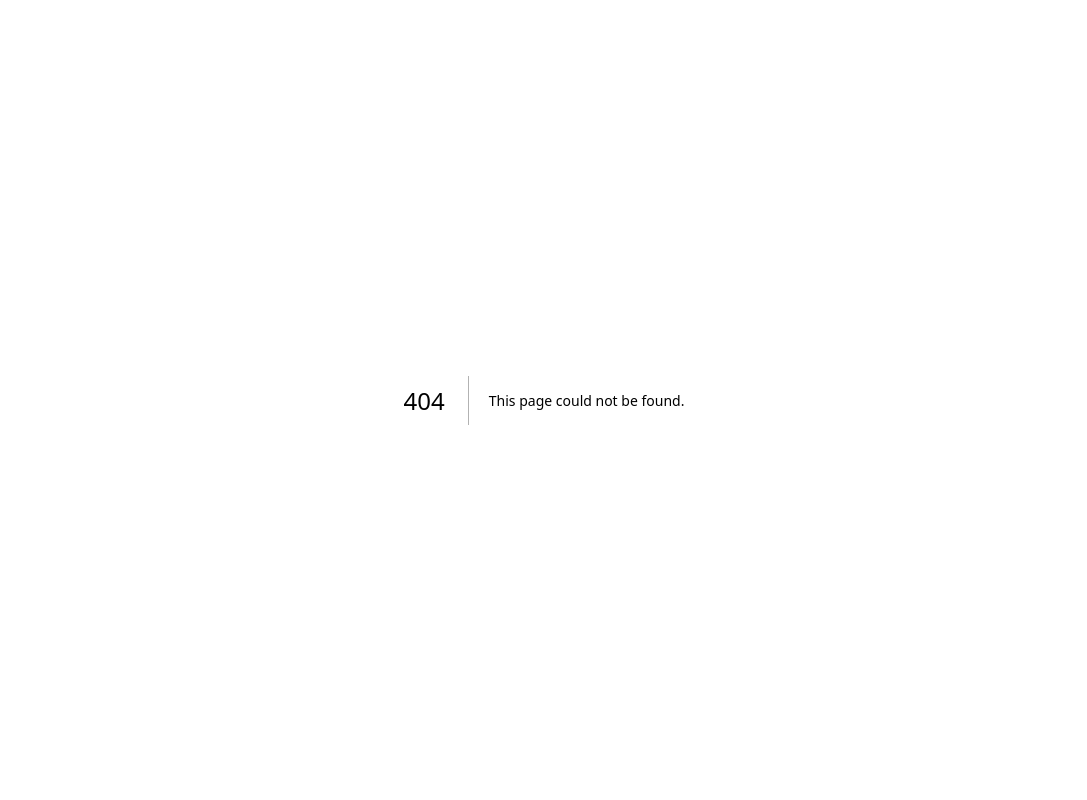
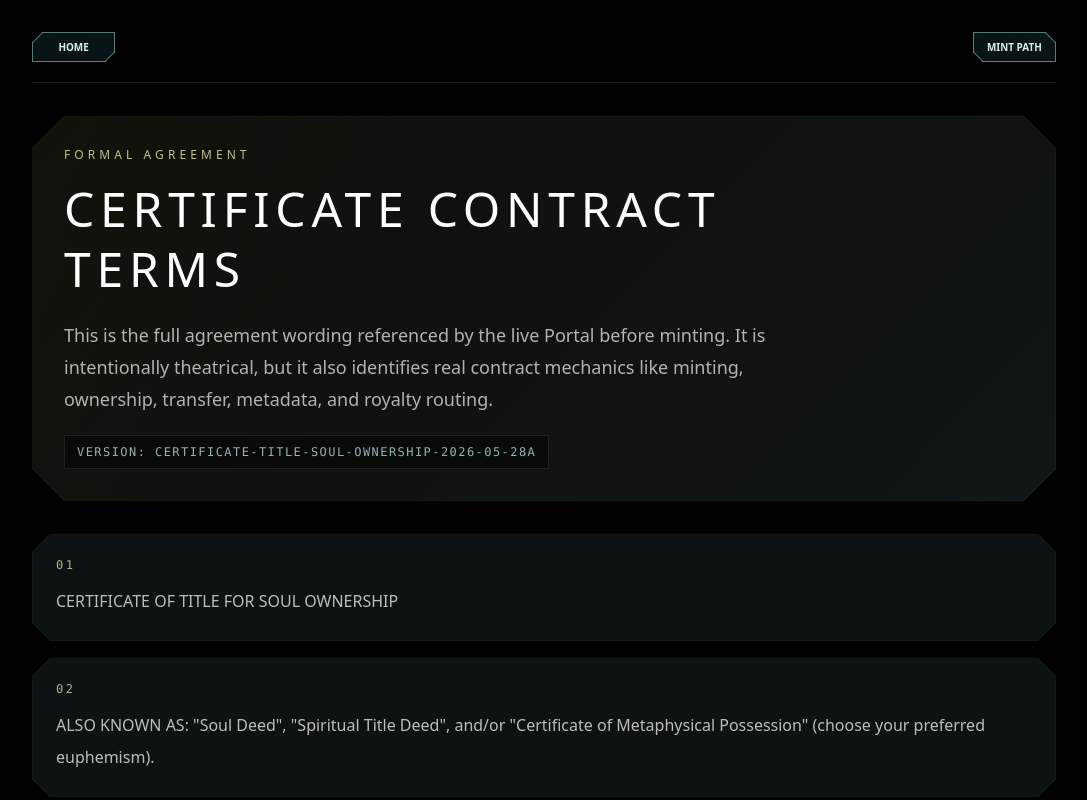
Before and after one commit to 477heat/sovereign-portal, a Next.js app: page /contract-terms in a window 1280 px wide. Before the commit this address had no page. Shown: the top 800 px of the page, without its empty margins (96-1183 px from the left). Built offline with nearby package versions, Linux system fonts and the light colour scheme.

Commit message:
Add contract terms entry point and drawer engine link

```diff
--- a/app/access/page.tsx
+++ b/app/access/page.tsx
@@ -212,6 +212,7 @@ const drawerActions: CommandDrawerAction[] = [
   { href: "/vanguard", label: "Vanguard", variant: "opposite" },
   { href: "/whitepaper", label: "Litepaper", variant: "opposite" },
   { href: "/developer", label: "Developer" },
+  { href: "/engine", label: "Engine" },
   { href: "/portal", label: "Portal", variant: "primary" },
 ];
 
--- /dev/null
+++ b/app/contract-terms/page.tsx
@@ -0,0 +1,64 @@
+import type { Metadata } from "next";
+import Link from "next/link";
+import {
+  contractLanguage,
+  contractLanguageVersion,
+} from "@/app/portal/contractLanguage";
+
+export const metadata: Metadata = {
+  title: "Contract Terms",
+  description:
+    "Formal Certificate of Title agreement wording for the Sovereign Engine Genesis mint.",
+};
+
+export default function ContractTermsPage() {
+  return (
+    <main className="info-control-page relative isolate min-h-screen overflow-x-hidden bg-black px-5 py-8 text-white md:px-8">
+      <div aria-hidden="true" className="info-page-orb" />
+      <div className="relative z-10 mx-auto max-w-5xl">
+        <div className="mb-8 flex flex-wrap items-center justify-between gap-3 border-b border-cyan-100/10 pb-5">
+          <Link className="chamfer-nav-link" href="/">
+            Home
+          </Link>
+          <Link className="chamfer-nav-link chamfer-nav-link--opposite" href="/portal">
+            Mint Path
+          </Link>
+        </div>
+
+        <section className="chamfer-panel chamfer-panel--command p-6 md:p-8">
+          <p className="text-xs uppercase tracking-[0.34em] text-yellow-100/75">
+            Formal Agreement
+          </p>
+          <h1 className="mt-4 max-w-3xl text-3xl font-light uppercase leading-tight tracking-[0.12em] text-white md:text-5xl">
+            Certificate Contract Terms
+          </h1>
+          <p className="mt-5 max-w-3xl text-base leading-7 text-white/68 md:text-lg md:leading-8">
+            This is the full agreement wording referenced by the live Portal before
+            minting. It is intentionally theatrical, but it also identifies real
+            contract mechanics like minting, ownership, transfer, metadata, and
+            royalty routing.
+          </p>
+          <p className="mt-5 inline-flex border border-cyan-100/35 bg-black/45 px-3 py-2 font-mono text-xs uppercase tracking-[0.12em] text-cyan-100/70">
+            Version: {contractLanguageVersion}
+          </p>
+        </section>
+
+        <section className="mt-8 grid gap-4">
+          {contractLanguage.map((paragraph, index) => (
+            <article
+              className="chamfer-panel chamfer-panel--readout chamfer-panel--all-corners p-5 md:p-6"
+              key={`${index}-${paragraph.slice(0, 32)}`}
+            >
+              <div className="mb-3 font-mono text-xs uppercase tracking-[0.22em] text-yellow-100/68">
+                {String(index + 1).padStart(2, "0")}
+              </div>
+              <p className="text-sm leading-7 text-white/72 md:text-base md:leading-8">
+                {paragraph}
+              </p>
+            </article>
+          ))}
+        </section>
+      </div>
+    </main>
+  );
+}
--- a/app/developer/page.tsx
+++ b/app/developer/page.tsx
@@ -295,6 +295,7 @@ const drawerActions: CommandDrawerAction[] = [
   { href: "/access", label: "Access", variant: "opposite" },
   { href: "/vanguard", label: "Vanguard" },
   { href: "/developer", label: "Developer" },
+  { href: "/engine", label: "Engine" },
   { href: "/portal", label: "Portal", variant: "primary" },
 ];
 
--- a/app/page.tsx
+++ b/app/page.tsx
@@ -153,9 +153,34 @@ export default function HomePage() {
   const lastScrollY = useRef(0);
   const mobileHeaderRevealTimer = useRef<number | null>(null);
   const [dayOneRemaining, setDayOneRemaining] = useState<number | null>(null);
+  const [contractNoticeOpen, setContractNoticeOpen] = useState(false);
   const [mobileHeaderHidden, setMobileHeaderHidden] = useState(false);
   const [mobileMenuOpen, setMobileMenuOpen] = useState(false);
   const dayOneCountdown = getCountdownParts(dayOneRemaining);
+
+  useEffect(() => {
+    const noticeDismissed = window.sessionStorage.getItem(
+      "sovereign-contract-terms-notice-dismissed",
+    );
+
+    if (!noticeDismissed) {
+      const noticeTimer = window.setTimeout(() => {
+        setContractNoticeOpen(true);
+      }, 0);
+
+      return () => window.clearTimeout(noticeTimer);
+    }
+
+    return undefined;
+  }, []);
+
+  const dismissContractNotice = () => {
+    window.sessionStorage.setItem(
+      "sovereign-contract-terms-notice-dismissed",
+      "true",
+    );
+    setContractNoticeOpen(false);
+  };
 
   useEffect(() => {
     const updateCountdown = () => {
@@ -344,10 +369,10 @@ export default function HomePage() {
                 Mint Path
               </Link>
               <Link
-                href="/engine"
+                href="/contract-terms"
                 className="chamfer-hero-link chamfer-hero-link--secondary chamfer-hero-link--opposite home-hero-mobile-button max-sm:!max-w-none max-sm:!min-w-0 max-sm:!px-2 max-sm:!text-[0.68rem]"
               >
-                Engine Room
+                Contract Terms
               </Link>
             </div>
             <div className="home-hero-control-row grid grid-cols-2 gap-2.5 sm:grid-cols-[10.5rem_10.5rem] sm:gap-3">
@@ -557,6 +582,9 @@ export default function HomePage() {
           <Link href="/privacy-policy" className="chamfer-nav-link">
             Privacy
           </Link>
+          <Link href="/contract-terms" className="chamfer-nav-link">
+            Terms
+          </Link>
           <a
             className="chamfer-nav-link"
             href="https://discord.com/channels/1510790887125291138/1510791200234406040"
@@ -567,6 +595,51 @@ export default function HomePage() {
           </a>
         </div>
       </footer>
+
+      {contractNoticeOpen ? (
+        <section
+          aria-label="Contract terms notice"
+          className="fixed bottom-4 right-4 z-[70] w-[min(31rem,calc(100vw-2rem))] max-sm:inset-x-3 max-sm:bottom-3 max-sm:w-auto"
+        >
+          <div className="chamfer-panel chamfer-panel--all-corners border border-yellow-100/60 bg-black/90 p-4 shadow-[0_0_44px_rgba(254,240,138,0.22)] backdrop-blur-xl">
+            <div className="flex items-start justify-between gap-4">
+              <div>
+                <p className="text-[0.62rem] uppercase tracking-[0.32em] text-yellow-100/82">
+                  Contract Notice
+                </p>
+                <h2 className="mt-2 text-lg uppercase tracking-[0.14em] text-white">
+                  Formal terms apply
+                </h2>
+              </div>
+              <button
+                aria-label="Dismiss contract terms notice"
+                className="chamfer-nav-link chamfer-nav-link--compact"
+                onClick={dismissContractNotice}
+                type="button"
+              >
+                Close
+              </button>
+            </div>
+            <p className="mt-3 text-sm leading-6 text-white/70">
+              The Genesis mint includes formal agreement wording. It is written as
+              part legal contract, part ceremonial artifact, and should be reviewed
+              before entering the mint path.
+            </p>
+            <div className="mt-4 flex flex-wrap gap-2">
+              <Link
+                className="chamfer-nav-link"
+                href="/contract-terms"
+                onClick={dismissContractNotice}
+              >
+                Review Terms
+              </Link>
+              <Link className="chamfer-nav-link chamfer-nav-link--opposite" href="/portal">
+                Mint Path
+              </Link>
+            </div>
+          </div>
+        </section>
+      ) : null}
     </main>
   );
 }
--- a/app/vanguard/page.tsx
+++ b/app/vanguard/page.tsx
@@ -220,6 +220,7 @@ const drawerActions: CommandDrawerAction[] = [
   { href: "/access", label: "Access", variant: "opposite" },
   { href: "/whitepaper#vanguard", label: "Whitepaper" },
   { href: "/developer", label: "Developer" },
+  { href: "/engine", label: "Engine" },
   { href: "/portal", label: "Portal", variant: "primary" },
 ];
 
--- a/app/whitepaper/page.tsx
+++ b/app/whitepaper/page.tsx
@@ -252,6 +252,7 @@ const drawerActions: CommandDrawerAction[] = [
   { href: "/access", label: "Access" },
   { href: "/whitepaper", label: "Litepaper", variant: "opposite" },
   { href: "/developer", label: "Developer" },
+  { href: "/engine", label: "Engine" },
   { href: "/portal", label: "Portal", variant: "primary" },
 ];
 
--- a/components/command/CommandDrawer.tsx
+++ b/components/command/CommandDrawer.tsx
@@ -102,10 +102,17 @@ export function CommandDrawer({
 }: CommandDrawerProps) {
   const pathname = usePathname();
   const homeAction = drawerActions.find((action) => action.href === "/");
+  const primaryAction = drawerActions.find(
+    (action) => action.variant === "primary",
+  );
   const visibleDrawerActions = drawerActions
     .filter((action) => {
       const actionPath = action.href.split("#")[0].split("?")[0];
-      return action.href !== "/" && actionPath !== pathname;
+      return (
+        action.href !== "/" &&
+        action.variant !== "primary" &&
+        actionPath !== pathname
+      );
     })
     .slice(0, 4);
 
@@ -199,6 +206,30 @@ export function CommandDrawer({
                 </Link>
               );
             })}
+            {primaryAction ? (
+              <Link
+                className="chamfer-nav-link chamfer-nav-link--compact command-room__drawer-action--primary"
+                data-command-action="primary"
+                data-command-action-pending={
+                  pendingActionId === `drawer-action-${primaryAction.href}`
+                    ? "true"
+                    : undefined
+                }
+                href={primaryAction.href}
+                key={`${primaryAction.href}-${primaryAction.label}`}
+                onClick={(event) => onActionClick(event, primaryAction)}
+              >
+                <span className="command-room__drawer-action-label">
+                  {primaryAction.label}
+                </span>
+                <span
+                  aria-hidden="true"
+                  className="command-room__drawer-action-label-mobile"
+                >
+                  {primaryAction.label.split(/\s+/)[0]}
+                </span>
+              </Link>
+            ) : null}
             <div className="command-room__drawer-sound-row">
               <button
                 aria-label={
```
